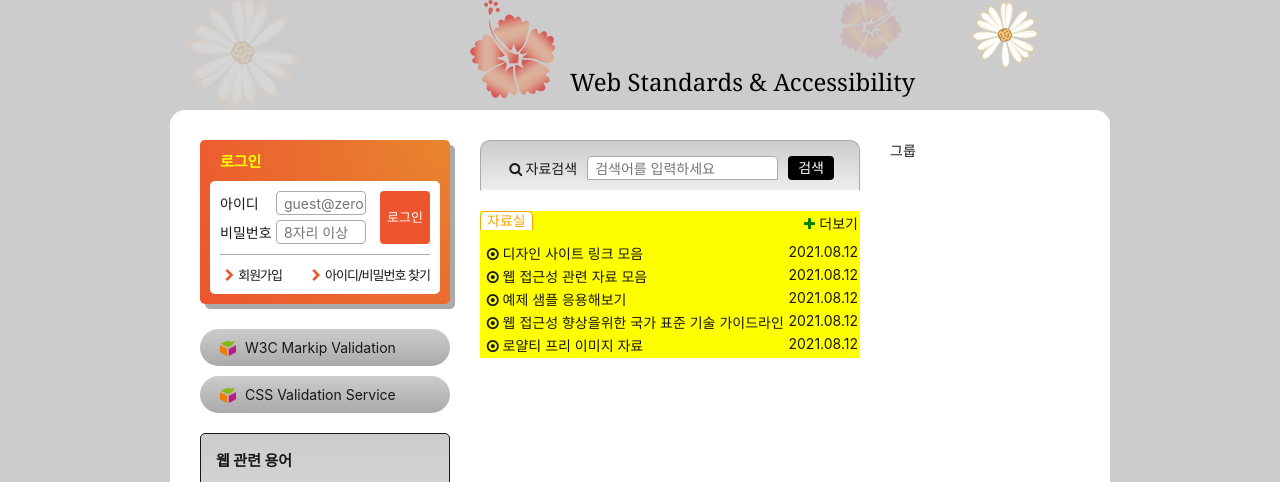
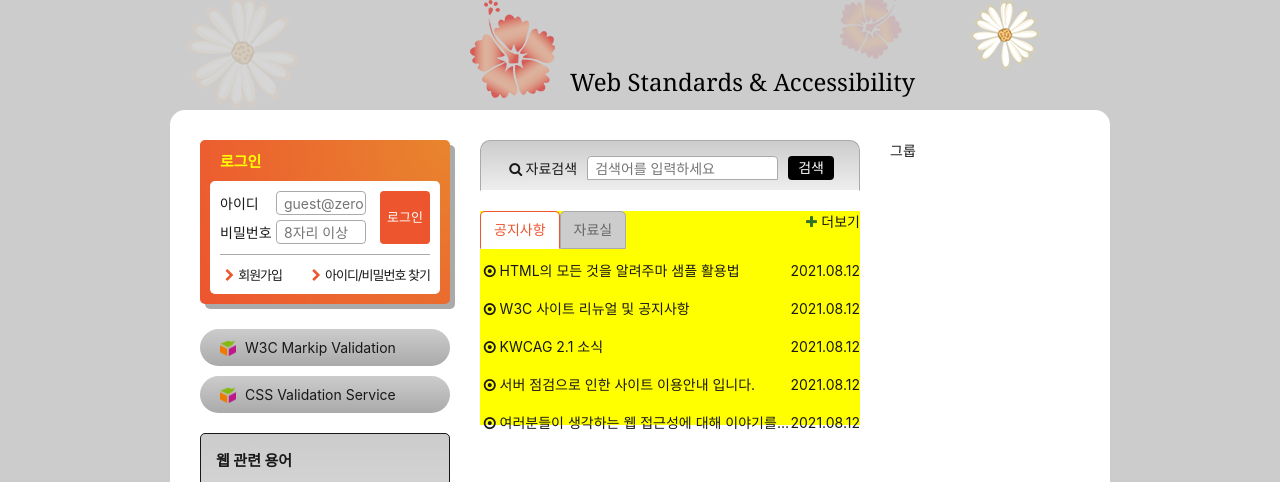
Before and after one commit to chjy0202/connectTo, a website: page HTML5/index.html in a window 1280 px wide. Shown: the part 139-621 px from the top of the page. Drawn offline with Linux system fonts and the light colour scheme; a web font is replaced by a local one.

Commit message:
플롯과 포지션을 활용한 공지사항 자료실 레이아웃 완성

```diff
--- a/HTML5/css/index.css
+++ b/HTML5/css/index.css
@@ -455,55 +455,75 @@ body{
 
 /* 공지사항 및 자료실 */
 .board{
-  position: relative;
   margin-top: 20px;
   background: yellow;
-}
-.board-tab{
-  border: 1px solid #ccc;
-  color: #ccc;
-  border-radius: 5px 5px 0 0;
-  margin-bottom: 10px;
-}
-
-.board-section{
-  display: none;
-}
-
-.board-section.is-select{
-  display: inline-block;
+  position: relative;
+  min-height: 214px;
 }
 
 .board-tab{
-  display: inline-block;
-  /* float: left; */
+  float: left;
+  border: 1px solid #aaa;
+  border-radius: 5px 5px 0 0;
+  background: #ccc;
+  padding: 10px 13px;
+  color: #666;
 }
 
-.is-select .board-tab {
-  color: orange;
+.board-section.is-select .board-tab{
   background: #fff;
-  border: 1px solid orange;
-  border-bottom: 0;
+  color: #ed552f;
+  /* 글자 색만 바꾸면 보더 색깔 까지 모두 바뀐다. */
+  border-color: currentColor currentColor #fff currentColor;
 }
 
-.board li{
-  margin: 3px;
+
+.board-panel{
+  display: none;
+  position: absolute;
+
+  top: 45px;
+  left: 0;
+  width: 100%;
+}
+.board-section.is-select .board-panel{
+  display: flex;
+  flex-flow: row wrap;
+  gap: 10px;
 }
 
-.board time{
-  position: absolute;
-  right: 2px;
-}
-.icon-plus{
-  position: absolute;
-  top: 2px;
-  right: 2px;
+.board-panel li{
+  display: flex;
+  flex-flow: row nowrap;
+  width: 100%;
+  align-items: center;
 }
 
-.icon-plus::before{
-  color: green;
+.board-panel a{
+  flex-grow: 1;
+  padding: 4px 0;
+  /* 개행금지 */
+  white-space: nowrap;
+  overflow: hidden;
+  /* 말줄임표 */
+  text-overflow: ellipsis;
 }
 
+.board-more{
+  display: none;
+  position: absolute;
+  top: -8px;
+  right: -8px;
+  padding: 8px;
+}
+
+.board-more::before {
+  color: hsla(110, 50%, 30%, 1)
+}
+
+.board-section.is-select .board-more{
+  display: block;
+}
 
 
 
--- a/HTML5/index.html
+++ b/HTML5/index.html
@@ -206,55 +206,55 @@
         </fieldset>
       </form>
       <div class="board">
-        <section class="notice board-section">
+        <section class="notice board-section is-select">
           <h2 class="sr-only notice-title" id="noticeTitle">공지사항</h2>
           <button type="button" class="board-tab notice-tab">공지사항</button>
           <ul class="notice-list board-panel">
             <li>
-              <a class="icon-dot-circled" href="#">HTML의 모든 것을 알려주마 샘플 활용법</a>
+              <a class="icon-dot-circled" href="/">HTML의 모든 것을 알려주마 샘플 활용법</a>
               <time datetime="2021-08-12T13:53:45">2021.08.12</time>
             </li>
             <li>
-              <a class="icon-dot-circled" href="#">W3C 사이트 리뉴얼 및 공지사항</a>
+              <a class="icon-dot-circled" href="/">W3C 사이트 리뉴얼 및 공지사항</a>
               <time datetime="2021-08-12T13:53:45">2021.08.12</time>
             </li>
             <li>
-              <a class="icon-dot-circled" href="#">KWCAG 2.1 소식</a>
+              <a class="icon-dot-circled" href="/">KWCAG 2.1 소식</a>
               <time datetime="2021-08-12T13:53:45">2021.08.12</time>
             </li>
             <li>
-              <a class="icon-dot-circled" href="#">서버 점검으로 인한 사이트 이용안내 입니다.</a>
+              <a class="icon-dot-circled" href="/">서버 점검으로 인한 사이트 이용안내 입니다.</a>
               <time datetime="2021-08-12T13:53:45">2021.08.12</time>
             </li>
             <li>
-              <a class="icon-dot-circled" href="#">여러분들이 생각하는 웹 접근성에 대해 이야기를 나누어 봅시다.</a>
+              <a class="icon-dot-circled" href="/">여러분들이 생각하는 웹 접근성에 대해 이야기를 나누어 봅시다.</a>
               <time datetime="2021-08-12T13:53:45">2021.08.12</time>
             </li>
           </ul>
           <a href="#" class="icon-plus more board-more" title="공지사항" aria-labelledby="noticeTitle">더보기</a>
         </section>
-        <section class="archive board-section is-select">
+        <section class="archive board-section">
           <h2 class="sr-only archive-title" id="archiveTitle">자료실</h2>
           <button type="button" class="board-tab archive-tab">자료실</button>
           <ul class="archive-list board-panel">
             <li>
-              <a class="icon-dot-circled" href="#">디자인 사이트 링크 모음</a>
+              <a class="icon-dot-circled" href="/">디자인 사이트 링크 모음</a>
               <time datetime="2021-08-12T13:53:45">2021.08.12</time>
             </li>
             <li>
-              <a class="icon-dot-circled" href="#">웹 접근성 관련 자료 모음</a>
+              <a class="icon-dot-circled" href="/">웹 접근성 관련 자료 모음</a>
               <time datetime="2021-08-12T13:53:45">2021.08.12</time>
             </li>
             <li>
-              <a class="icon-dot-circled" href="#">예제 샘플 응용해보기</a>
+              <a class="icon-dot-circled" href="/">예제 샘플 응용해보기</a>
               <time datetime="2021-08-12T13:53:45">2021.08.12</time>
             </li>
             <li>
-              <a class="icon-dot-circled" href="#">웹 접근성 향상을위한 국가 표준 기술 가이드라인</a>
+              <a class="icon-dot-circled" href="/">웹 접근성 향상을위한 국가 표준 기술 가이드라인</a>
               <time datetime="2021-08-12T13:53:45">2021.08.12</time>
             </li>
             <li>
-              <a class="icon-dot-circled" href="#">로얄티 프리 이미지 자료</a>
+              <a class="icon-dot-circled" href="/">로얄티 프리 이미지 자료</a>
               <time datetime="2021-08-12T13:53:45">2021.08.12</time>
             </li>
           </ul>
```
